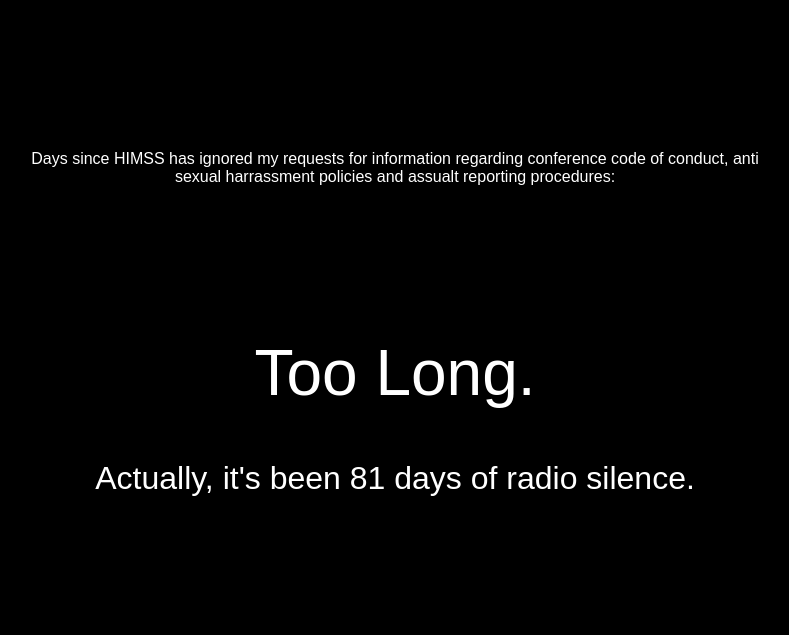
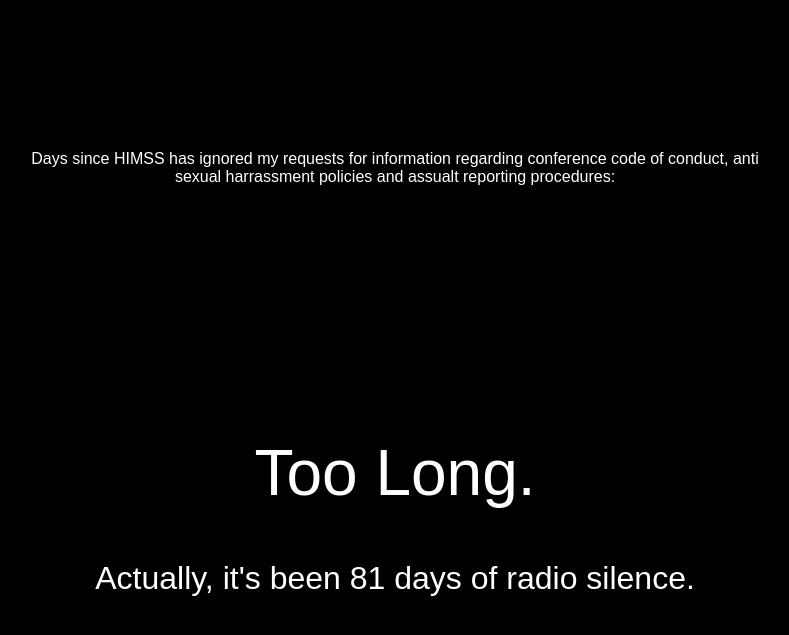
Before and after one commit to laurenstill/laurenstill.github.io, a Jekyll site: the page himssplzrespond.html, which Jekyll copies as it is, in a window 1280 px wide. Shown: the top 635 px of the page, without its empty margins (245-1034 px from the left). Built offline with Jekyll 4.4.1, drawn with Linux system fonts in a browser that asks for light colours.

Commit message:
Update himssplzrespond.html

```diff
--- a/himssplzrespond.html
+++ b/himssplzrespond.html
@@ -18,7 +18,7 @@
 
 #main {
 margin: 0px auto;
-margin-top: 150px;
+margin-top: 250px;
 width: 750px;
 text-align:center;
 }
```
